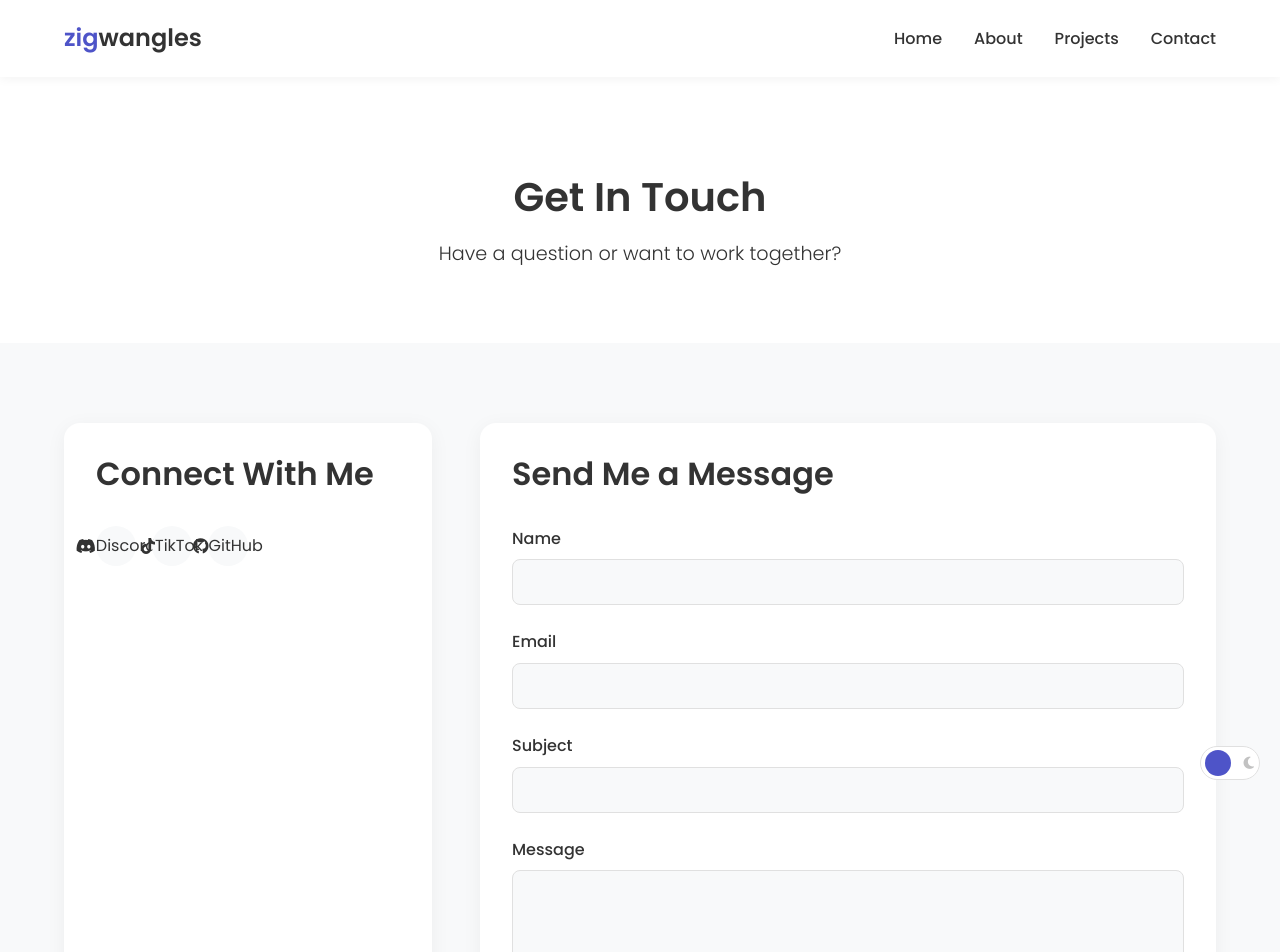
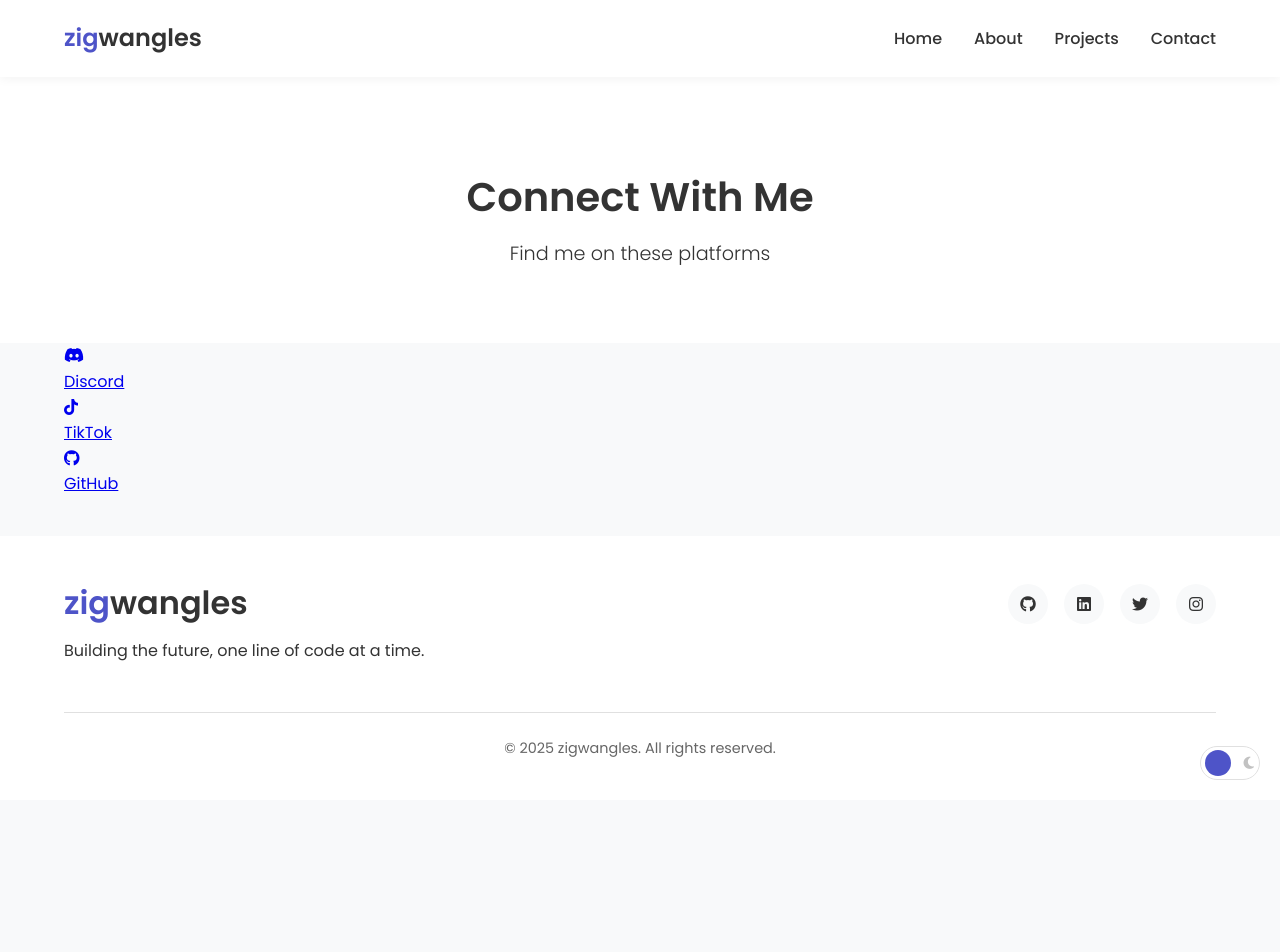
Before and after one commit to zigwangles/zigwangles-repository, a Next.js app: page /contact in a window 1280 px wide. Shown: the top 952 px of the page. After the commit the page ends 800 px from the top, so only its background shows below. Built offline with nearby package versions, Linux system fonts and the light colour scheme.

Commit message:
Update page.tsx

```diff
--- a/app/contact/page.tsx
+++ b/app/contact/page.tsx
@@ -1,142 +1,38 @@
 'use client';
 
 export default function ContactPage() {
-  // Using local state variables without React hooks
-  let name = '';
-  let email = '';
-  let subject = '';
-  let message = '';
-  let isSubmitted = false;
-  let error = false;
-
-  const handleChange = (e) => {
-    const { id, value } = e.target;
-    if (id === 'name') name = value;
-    if (id === 'email') email = value;
-    if (id === 'subject') subject = value;
-    if (id === 'message') message = value;
-  };
-
-  const handleSubmit = (e) => {
-    e.preventDefault();
-
-    // Basic validation
-    let isValid = true;
-
-    if (!name.trim() || !email.trim() || !subject.trim() || !message.trim()) {
-      isValid = false;
-    }
-
-    // Email validation
-    const emailRegex = /^[^\s@]+@[^\s@]+\.[^\s@]+$/;
-    if (!emailRegex.test(email)) {
-      isValid = false;
-    }
-
-    if (isValid) {
-      console.log('Form data: ', { name, email, subject, message });
-      isSubmitted = true;
-      error = false;
-    } else {
-      isSubmitted = false;
-      error = true;
-    }
-  };
-
   return (
     <div className="contact-page">
       <section className="contact-hero">
         <div className="container">
-          <h1>Get In Touch</h1>
-          <p className="lead">Have a question or want to work together?</p>
+          <h1>Connect With Me</h1>
+          <p className="lead">Find me on these platforms</p>
         </div>
       </section>
 
-      <section className="contact-content">
+      <section className="social-links-section">
         <div className="container">
-          <div className="contact-grid">
-            <div className="contact-info">
-              <h2>Connect With Me</h2>
-              <div className="social-links">
-                <a href="https://discord.gg/5Zsu5kubnp" aria-label="Discord" className="social-link-large">
-                  <i className="fab fa-discord"></i>
-                  <span>Discord</span>
-                </a>
-                <a href="https://tiktok.com/zigwangles" aria-label="TikTok" className="social-link-large">
-                  <i className="fab fa-tiktok"></i>
-                  <span>TikTok</span>
-                </a>
-                <a href="https://github.com/zigwangles" aria-label="GitHub" className="social-link-large">
-                  <i className="fab fa-github"></i>
-                  <span>GitHub</span>
-                </a>
+          <div className="social-links-grid">
+            <a href="https://discord.gg/5Zsu5kubnp" className="social-link-card" aria-label="Discord">
+              <div className="social-icon">
+                <i className="fab fa-discord"></i>
               </div>
-            </div>
+              <div className="social-name">Discord</div>
+            </a>
 
-            <div className="contact-form">
-              {isSubmitted ? (
-                <div className="success-message">
-                  <div className="success-icon">
-                    <i className="fas fa-check-circle"></i>
-                  </div>
-                  <h3>Thank you for your message!</h3>
-                  <p>I'll get back to you as soon as possible.</p>
-                </div>
-              ) : (
-                <div>
-                  <h2>Send Me a Message</h2>
-                  {error && (
-                    <div className="error-message">
-                      <p>Please fill all fields correctly</p>
-                    </div>
-                  )}
-                  <form id="contactForm" onSubmit={handleSubmit}>
-                    <div className="form-group">
-                      <label htmlFor="name">Name</label>
-                      <input
-                        type="text"
-                        id="name"
-                        name="name"
-                        onChange={handleChange}
-                        className={error && !name ? 'error' : ''}
-                      />
-                    </div>
-                    <div className="form-group">
-                      <label htmlFor="email">Email</label>
-                      <input
-                        type="email"
-                        id="email"
-                        name="email"
-                        onChange={handleChange}
-                        className={error && (!email || !/^[^\s@]+@[^\s@]+\.[^\s@]+$/.test(email)) ? 'error' : ''}
-                      />
-                    </div>
-                    <div className="form-group">
-                      <label htmlFor="subject">Subject</label>
-                      <input
-                        type="text"
-                        id="subject"
-                        name="subject"
-                        onChange={handleChange}
-                        className={error && !subject ? 'error' : ''}
-                      />
-                    </div>
-                    <div className="form-group">
-                      <label htmlFor="message">Message</label>
-                      <textarea
-                        id="message"
-                        name="message"
-                        onChange={handleChange}
-                        className={error && !message ? 'error' : ''}
-                      ></textarea>
-                    </div>
-                    <button type="submit" className="btn btn-primary">
-                      Send Message
-                    </button>
-                  </form>
-                </div>
-              )}
-            </div>
+            <a href="https://tiktok.com/zigwangles" className="social-link-card" aria-label="TikTok">
+              <div className="social-icon">
+                <i className="fab fa-tiktok"></i>
+              </div>
+              <div className="social-name">TikTok</div>
+            </a>
+
+            <a href="https://github.com/zigwangles" className="social-link-card" aria-label="GitHub">
+              <div className="social-icon">
+                <i className="fab fa-github"></i>
+              </div>
+              <div className="social-name">GitHub</div>
+            </a>
           </div>
         </div>
       </section>
```
